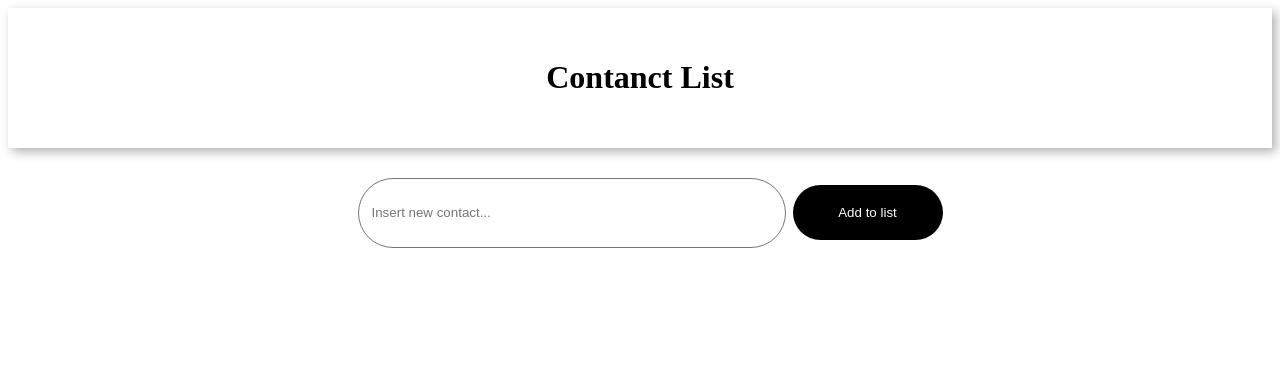
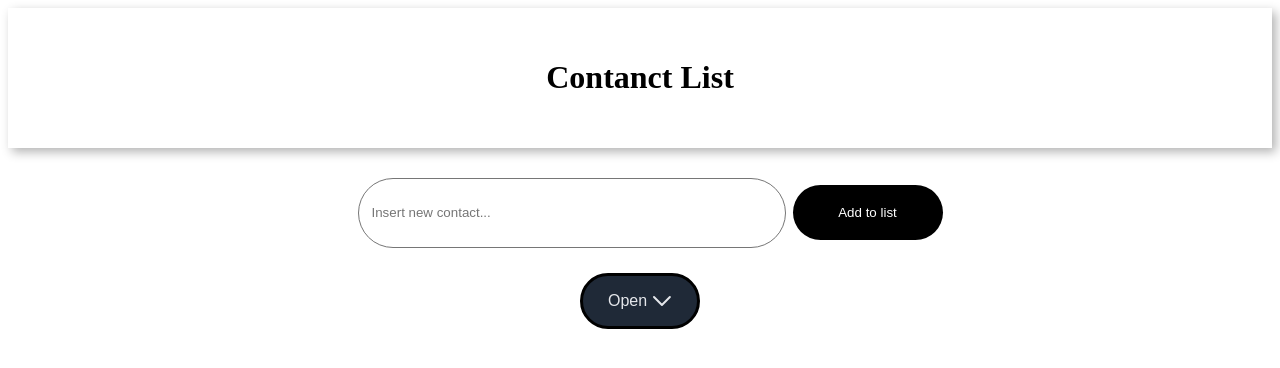
Before and after one commit to Alirezza1375/react-crud, a React (Vite) app: page / in a window 1280 px wide. Shown: the top 368 px of the page. Built offline with nearby package versions, Linux system fonts and the light colour scheme.

Commit message:
favorite list dropdown added

```diff
--- /dev/null
+++ b/src/components/Kit/Dropdown.jsx
@@ -0,0 +1,38 @@
+import { useState } from "react";
+
+export default function Dropdown() {
+  const [isOpen, setIsOpen] = useState(false);
+
+  return (
+    <div className="mt-[25px] flex flex-col items-center">
+      <button
+        onClick={() => setIsOpen(!isOpen)}
+        className="text-[#E5E7EB] text-[16px] cursor-pointer bg-[#1F2937] hover:bg-[#374151] border-[3px] border[#EAB308]
+            shadow-md font-medium rounded-full text-sm px-[25px] py-[15px] text-center flex gap-[5px] items-center hover:font-[800]
+            active:transition-all active:scale-[0.95] active:ease-in-out"
+        type="button"
+      >
+        Dropdown button
+        <svg
+          className="w-[20px] h-[20px] ms-3"
+          aria-hidden="true"
+          xmlns="http://www.w3.org/2000/svg"
+          fill="none"
+          viewBox="0 0 10 6"
+        >
+          <path
+            stroke="currentColor"
+            strokeLinecap="round"
+            strokeLinejoin="round"
+            strokeWidth="1"
+            d="m1 1 4 4 4-4"
+          />
+        </svg>
+      </button>
+
+      {isOpen && (
+        <div className="h-[200px] w-[170px] border border-[#000000]] mt-[5px] transition-opacity duration-[0.3s]"></div>
+      )}
+    </div>
+  );
+}
--- a/src/components/Main.jsx
+++ b/src/components/Main.jsx
@@ -2,15 +2,15 @@ import React, { useState } from "react";
 import { v4 as uuidv4 } from "uuid";
 import Input from "./Kit/Input";
 import Button from "./Kit/Button";
-import Chip from "@mui/material/Chip";
+import Dropdown from "./Kit/Dropdown";
 import "/src/index.css";
 
 export default function Main() {
   const [editingContact, setEditingContact] = useState(null);
   const [inputValue, setInputValue] = useState("");
   const [contacts, setContacts] = useState([]);
-  const [selectedItem, setSelectedItem] = useState([]);
   const [isEmptyValue, setIsEmptyValue] = useState(false);
+  const [isOpen, setIsOpen] = useState(false);
 
   const handleKeyDown = (e) => {
     if (e.key === "Enter") {
@@ -107,18 +107,6 @@ export default function Main() {
       Cities: [{ name: "Bushehr" }, { name: "Jam" }, { name: "Bank" }],
     },
   ];
-
-  const handleSelectedItems = (index) => {
-    provinces.map((p, i) => {
-      if (index === i) {
-        setSelectedItem((previtem) => [...previtem, p.name]);
-      }
-    });
-  };
-
-  const handleItemDelete = (i) => {
-    setSelectedItem(selectedItem.filter((_, index) => i !== index));
-  };
 
   return (
     <main className="mt-6">
@@ -218,6 +206,54 @@ export default function Main() {
           </li>
         ))}
       </ul>
+
+      <div className="mt-[25px] flex items-center flex-col">
+        <button
+          onClick={() => setIsOpen(!isOpen)}
+          className="text-[#E5E7EB] text-[16px] cursor-pointer bg-[#1F2937] hover:bg-[#374151] max-w-[120px] border-[3px] border[#EAB308]
+            shadow-md font-medium rounded-full text-sm px-[25px] py-[15px] text-center flex gap-[5px] items-center hover:font-[800]
+            active:transition-all active:scale-[0.95] active:ease-in-out"
+          type="button"
+        >
+          {isOpen ? "Close" : "Open"}
+          <svg
+            className="w-[20px] h-[20px] ms-3"
+            aria-hidden="true"
+            xmlns="http://www.w3.org/2000/svg"
+            fill="none"
+            viewBox="0 0 10 6"
+          >
+            <path
+              stroke="currentColor"
+              strokeLinecap="round"
+              strokeLinejoin="round"
+              strokeWidth="1"
+              d="m1 1 4 4 4-4"
+            />
+          </svg>
+        </button>
+
+        {isOpen && (
+          <ul className="px-[10px] mt-[5px] w-[120px] border border-[#000000] overflow-hidden transition-all duration-[0.5s] ease-in-out">
+            {contacts.filter((contact) => contact.isFavorit).length > 0 ? (
+              contacts
+                .filter((contact) => contact.isFavorit)
+                .map((contact) => (
+                  <li
+                    className="list-none my-[5px] font-bold text-[17px] flex justify-center"
+                    key={contact.id}
+                  >
+                    {contact.name}
+                  </li>
+                ))
+            ) : (
+              <p className="font-bold text-center]">
+                No favorite contacts yet!
+              </p>
+            )}
+          </ul>
+        )}
+      </div>
     </main>
   );
 }
```
